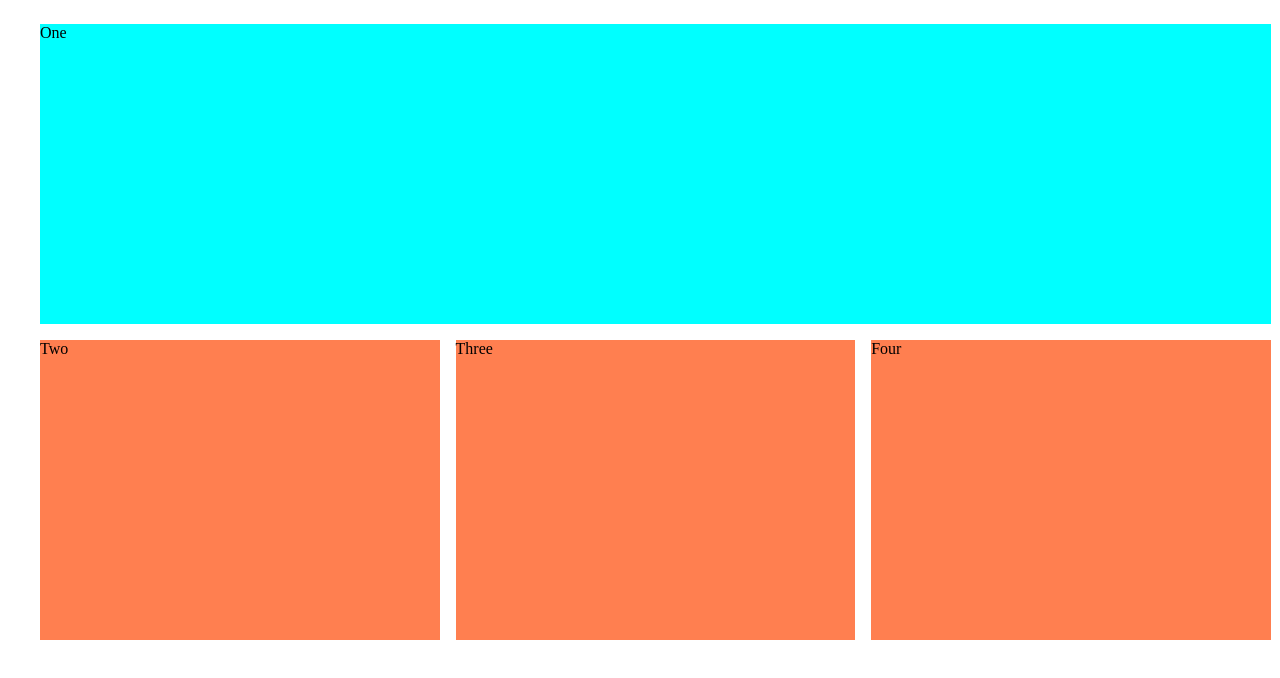
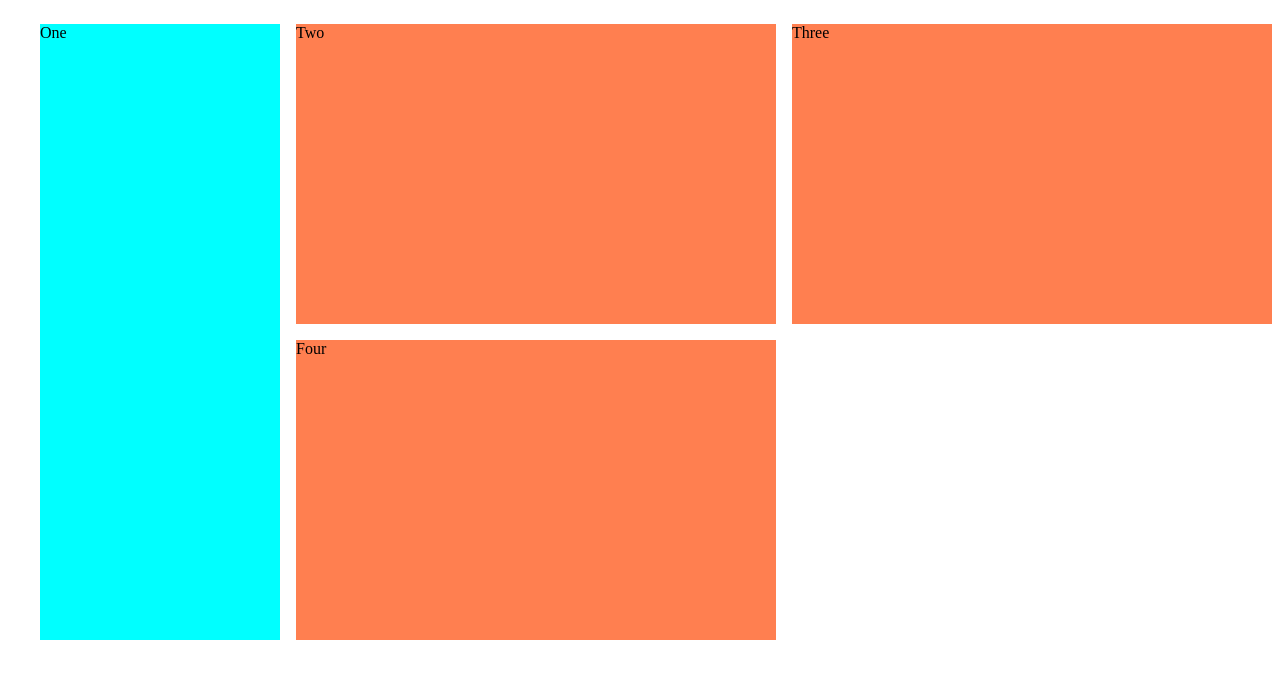
Before and after one commit to Ameerc2003/mmp245, a plain HTML site: page quizzes/quiz3.html in a window 1280 px wide. Drawn offline with Linux system fonts and the light colour scheme.

Commit message:
Update quiz3.html

```diff
--- a/quizzes/quiz3.html
+++ b/quizzes/quiz3.html
@@ -16,20 +16,23 @@
 .layout{
     display:grid;
     grid-template-rows: 300px 300px;
-            grid-template-columns: 33.3% 33.3% 33.3%;
+    grid-template-columns: 20% 40% 40%;
     grid-column-gap: 16px;
     grid-row-gap:16px;
 }
 
-        .one{
+.one {
     background-color: aqua;
     grid-column-start: 1;
-            grid-column-end: 4;
+    grid-column-end: 2;
+    grid-row-start: 1;
+    grid-row-end: 3;
 }
 
-        .two, .three, .four{
-            background-color:coral;
+.two, .three, .four {
+    background-color: coral;
 }
+
 
       </style>
 
```
Lines whose indentation alone changed are shown as unchanged.
